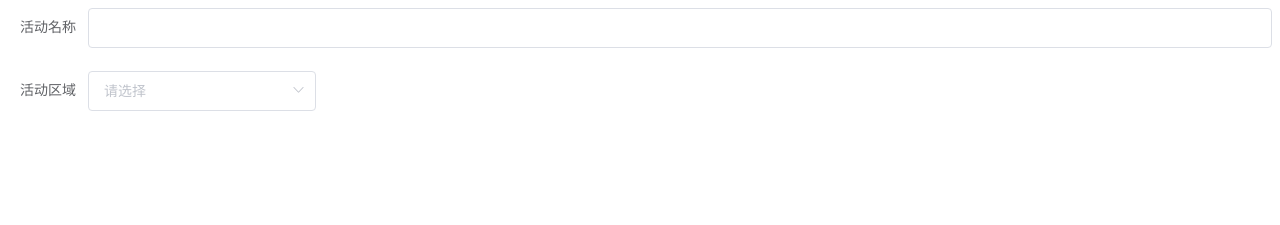
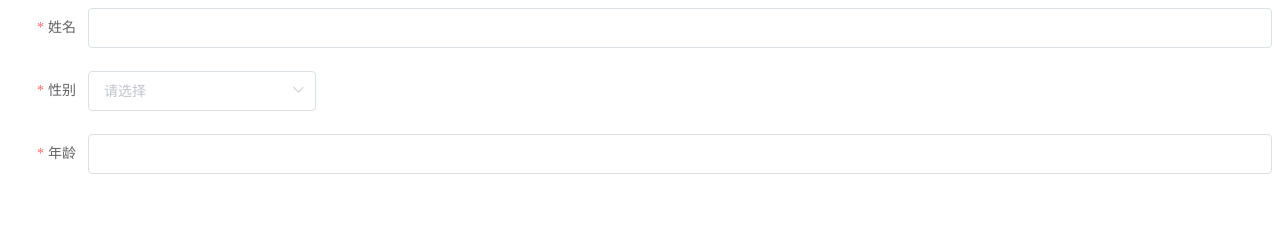
Before and after one commit to Yang-zs/HomeWork, a Vue app: page / in a window 1280 px wide. Shown: the top 225 px of the page. Built offline with nearby package versions, Linux system fonts and the light colour scheme.

Commit message:
feta:Message

```diff
--- /dev/null
+++ b/src/components/form/createRules.js
@@ -0,0 +1,26 @@
+const createRules = (data) => {
+    data.forEach(item => {
+        const rulesArray = []
+        if (item.required) {
+            const rule = { required: true, message: item.message || createMessage(item) }
+            rulesArray.push(rule)
+        }
+        item.rules = rulesArray
+    })
+    return data
+}
+
+const createMessage = (data) => {
+    let msg = ''
+    switch (data.type) {
+        case 'input' :
+            msg = '请输入'
+            break
+        case 'select' :
+            msg = '请选择'
+            break
+    }
+    return `${msg}${data.label}`
+}
+
+export default createRules
--- a/src/components/form/index.vue
+++ b/src/components/form/index.vue
@@ -1,11 +1,23 @@
 <template>
   <div class="form-container">
-    <el-form ref="form" :model="form" label-width="80px">
+    <el-form :model="field" ref="form"  label-width="80px">
       <template v-for="item in formItem">
-        <el-form-item v-if="item.type === 'input'" :key="item.label" :label="item.label">
+        <el-form-item
+            v-if="item.type === 'input'"
+            :key="item.label"
+            :label="item.label"
+            :prop="item.prop"
+            :rules="item.rules"
+        >
           <el-input v-model="field[item.prop]"></el-input>
         </el-form-item>
-        <el-form-item v-if="item.type === 'select'" :key="item.label" :label="item.label">
+        <el-form-item
+            v-if="item.type === 'select'"
+            :key="item.label"
+            :label="item.label"
+            :prop="item.prop"
+            :rules="item.rules"
+        >
           <el-select v-model="field[item.prop]"></el-select>
         </el-form-item>
       </template>
@@ -14,19 +26,24 @@
 </template>
 
 <script>
+import createRules from './createRules'
 export default {
-  name:'index',
-  props:{
-    item:{
-      type:Array,
-      default:()=>[]
+  name: 'index',
+  props: {
+    item: {
+      type: Array,
+      default: () => []
     },
-    field:{
-      type:Object,
-      default:()=>({})
+    field: {
+      type: Object,
+      default: () => ({})
+    },
+    rules: {
+      type: Object,
+      default: () => ({})
     }
   },
-  data() {
+  data () {
     return {
       formItem: [],
       form: {
@@ -34,12 +51,12 @@ export default {
       }
     }
   },
-  methods:{
+  methods: {
 
   },
-  beforeMount() {
-    this.formItem = this.item
-  },
+  beforeMount () {
+    this.formItem = createRules(this.item)
+  }
 }
 </script>
 
--- a/src/views/Form.vue
+++ b/src/views/Form.vue
@@ -1,10 +1,11 @@
 <template>
   <div>
-    <yang-form :item="formItem" :field="formField"></yang-form>
+    <yang-form :item="formItem" :field="formField" ></yang-form>
   </div>
 </template>
 
 <script>
+
 export default {
   name: 'Form',
   data () {
@@ -12,21 +13,52 @@ export default {
       formItem: [
         {
           type: 'input',
-          label: '活动名称'
+          prop: 'name',
+          label: '姓名',
+          required: true
+          // rules: [
+          //   {
+          //     required: true,
+          //     message: '必填'
+          //   }
+          // ]
         },
         {
           type: 'select',
-          label: '活动区域'
+          prop: 'gender',
+          label: '性别',
+          required: true
+          // message: '请输入姓名'
+          // rules: [
+          //   {
+          //     required: true,
+          //     message: '必填'
+          //   }
+          // ]
+        },
+        {
+          type: 'input',
+          prop: 'sex',
+          label: '年龄',
+          required: true
+          // message: '请输入年龄'
+          // rules: [
+          //   {
+          //     required: true,
+          //     message: '必填'
+          //   }
+          // ]
         }
       ],
-      formField:{
-        name:'',
-        gender:''
+      formField: {
+        name: '',
+        gender: '',
+        age: ''
       }
     }
   },
   components: {
-    yangForm: () => import('../components/form/index.vue')
+    yangForm: () => import('../components/form/index')
   }
 }
 </script>
```
